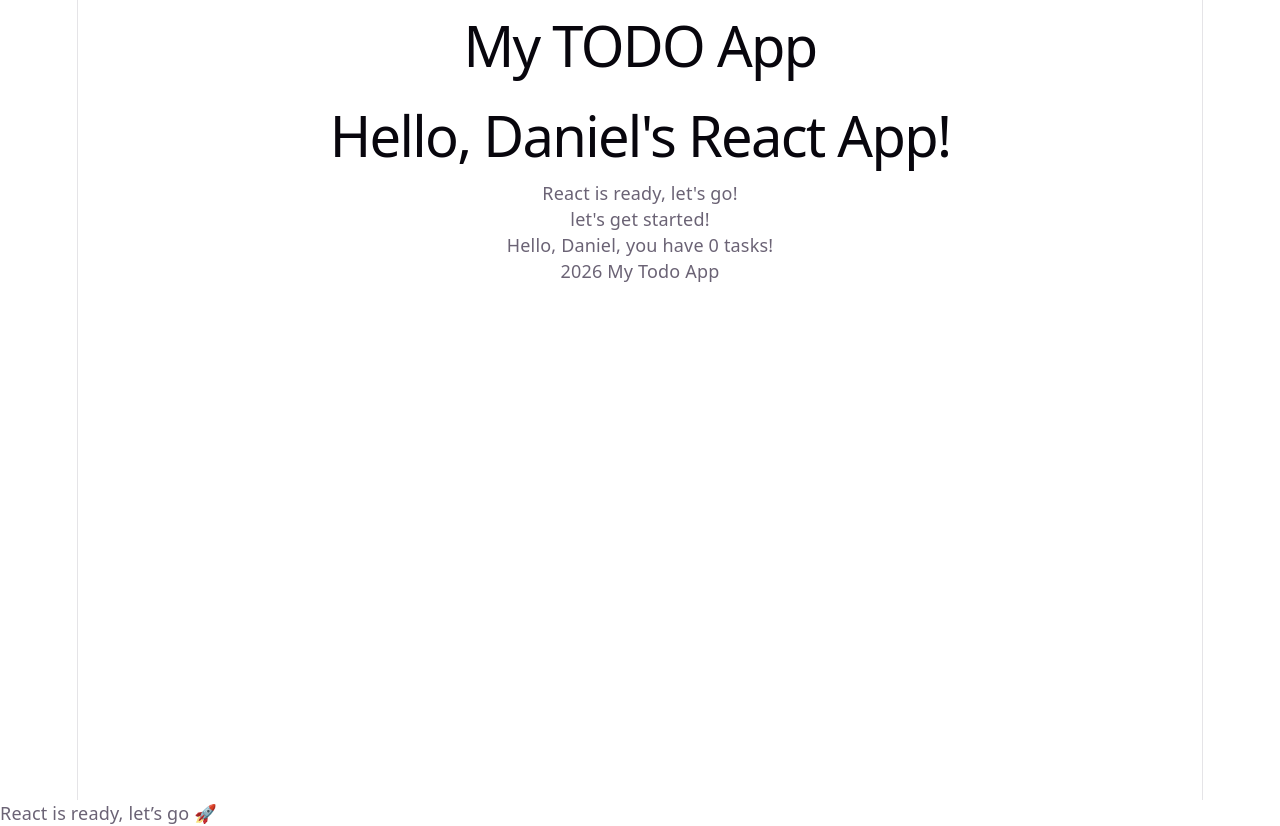
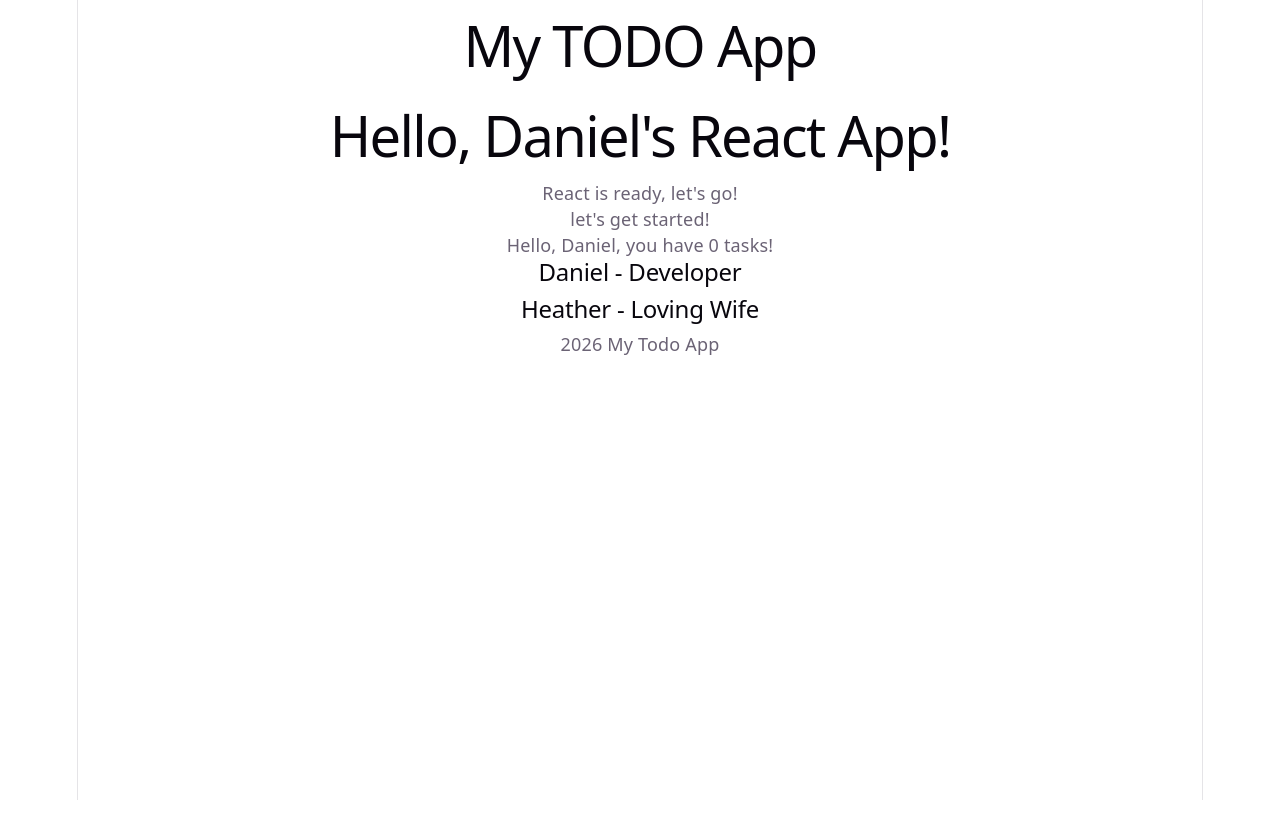
Before and after one commit to tremain-labs/react-todo-app, a React (Vite) app: page / in a window 1280 px wide. After the commit the page ends 800 px from the top, so only its background shows below. Built offline with nearby package versions, Linux system fonts and the light colour scheme.

Commit message:
Fixed index.html.  Added a user card prop to text props.

```diff
--- a/index.html
+++ b/index.html
@@ -9,6 +9,5 @@
   <body>
     <div id="root"></div>
     <script type="module" src="/src/main.jsx"></script>
-    <p>React is ready, let’s go 🚀</p>
   </body>
 </html>
--- a/src/App.jsx
+++ b/src/App.jsx
@@ -6,7 +6,7 @@ import './App.css'
 import WelcomeMessage from './welcomeMessage.jsx'
 import Header from './header.jsx'
 import Footer from './footer.jsx'
-
+import UserCard from './UserCard.jsx'
 
 
 function App() {
@@ -21,6 +21,8 @@ function App() {
       <p>React is ready, let's go!</p>
       <p>let's get started!</p>
       <WelcomeMessage />
+      <UserCard name="Daniel" role="Developer" />
+      <UserCard name="Heather" role="Loving Wife" />
     </div>
     <Footer />
     </>
--- /dev/null
+++ b/src/UserCard.jsx
@@ -0,0 +1,7 @@
+
+
+function UserCard({ name, role }) {
+  return <h2>{name} - {role}</h2>;
+}
+
+export default UserCard;
```
